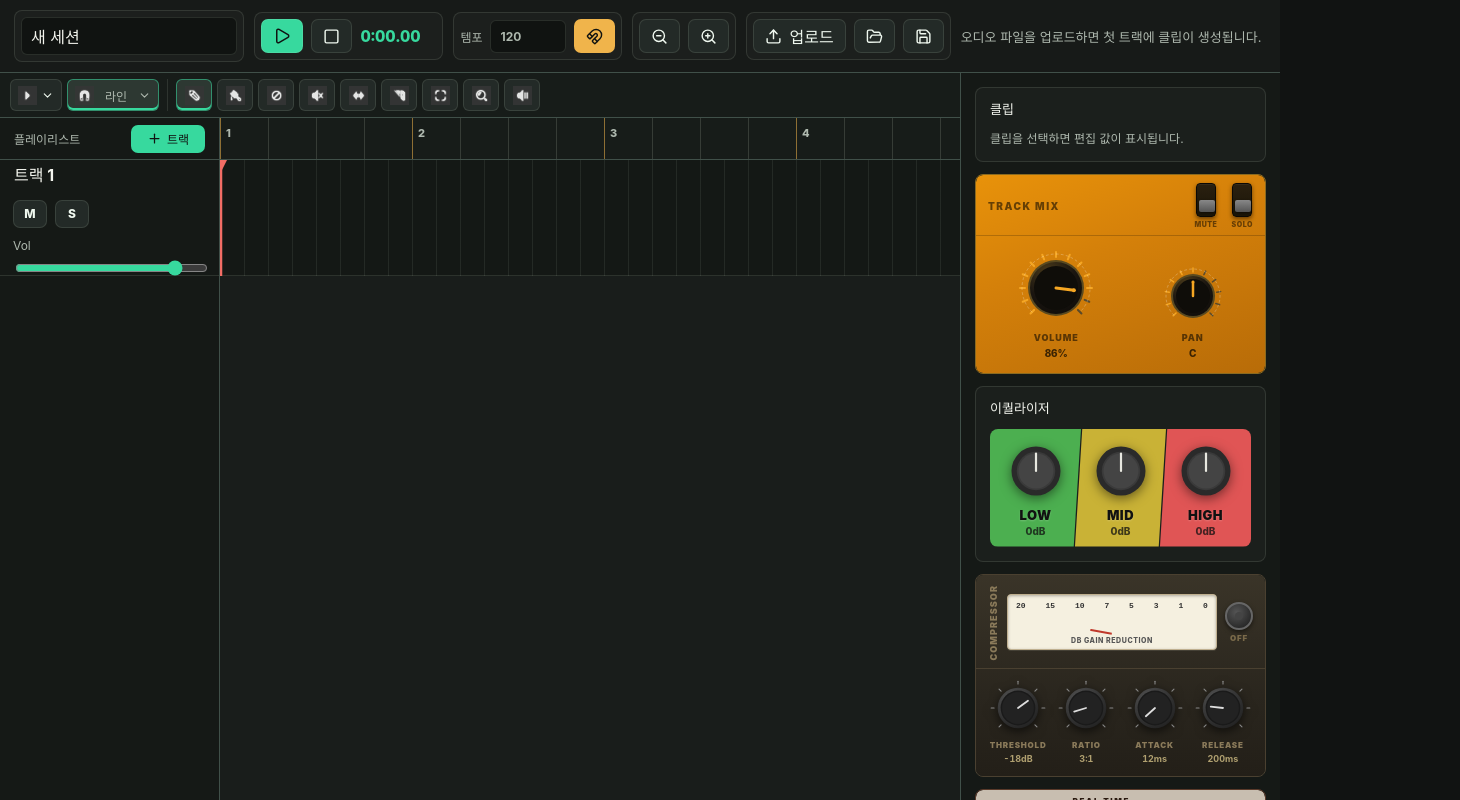
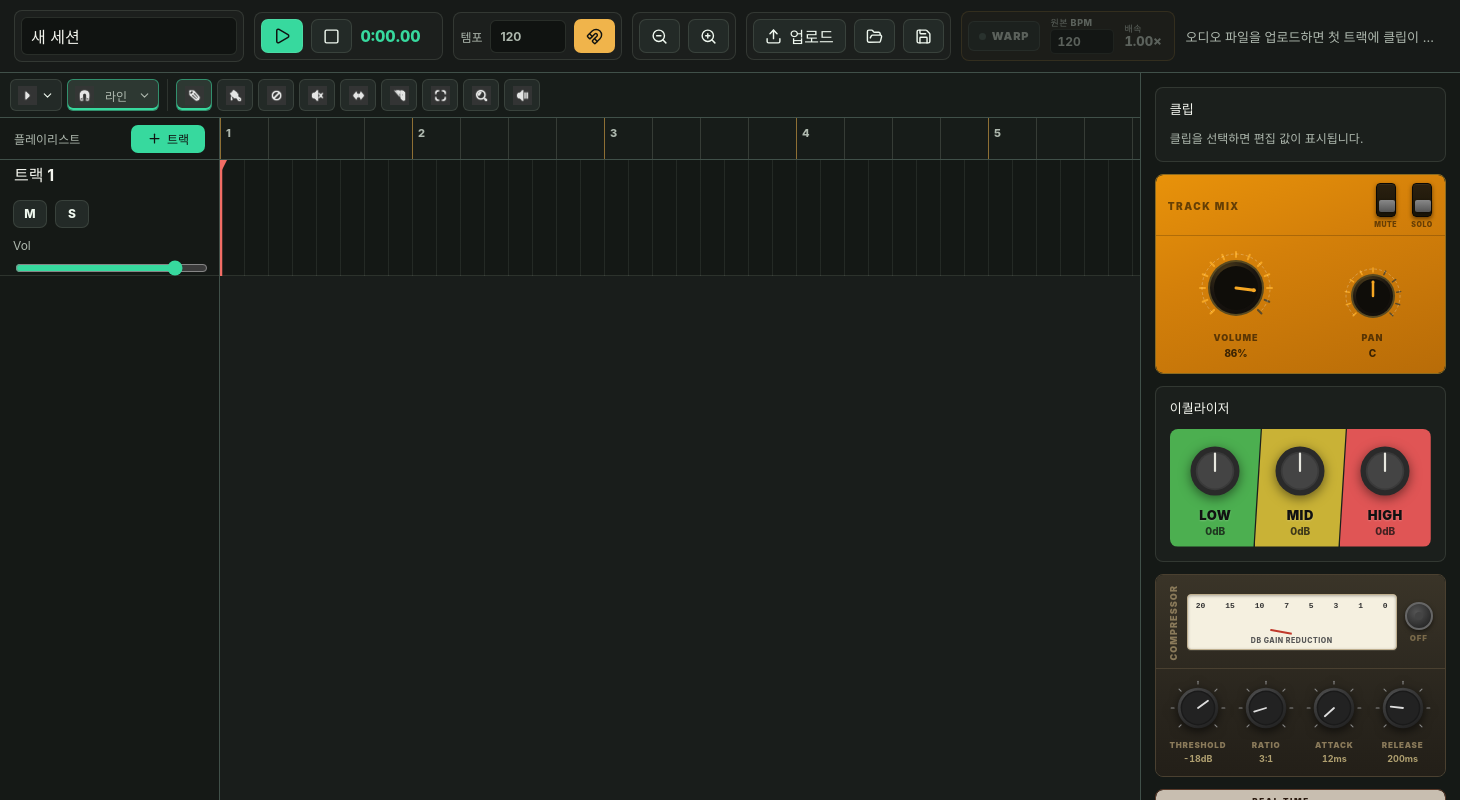
Before and after one commit to kimyounggaur/Accompany-Designer2nd, a React (Vite) app: page / in a window 1280 px wide. Shown: the whole page, 1460 px wide, since content can reach past the window. Built offline with nearby package versions, Linux system fonts and the light colour scheme.

Commit message:
Add Ableton-style Warp panel to transport header

```diff
--- a/src/components/TransportBar.tsx
+++ b/src/components/TransportBar.tsx
@@ -9,9 +9,9 @@ import {
   ZoomIn,
   ZoomOut,
 } from "lucide-react";
-import { useRef } from "react";
+import { useRef, useMemo } from "react";
 import { useDawStore } from "../store/useDawStore";
-import { formatTime } from "../utils/audioMath";
+import { formatTime, findClip, getClipPlaybackRate } from "../utils/audioMath";
 
 interface TransportBarProps {
   status: string;
@@ -42,6 +42,18 @@ export function TransportBar({
   const setSnapEnabled = useDawStore((state) => state.setSnapEnabled);
   const projectName = useDawStore((state) => state.name);
   const setProjectName = useDawStore((state) => state.setProjectName);
+  const tracks = useDawStore((state) => state.tracks);
+  const selectedClipId = useDawStore((state) => state.selectedClipId);
+  const updateClip = useDawStore((state) => state.updateClip);
+
+  const selectedClip = useMemo(
+    () => findClip(tracks, selectedClipId)?.clip,
+    [tracks, selectedClipId],
+  );
+  const playbackRate = selectedClip
+    ? getClipPlaybackRate(bpm, selectedClip)
+    : 1;
+  const warpOn = selectedClip?.stretchMode === "resample";
 
   return (
     <header className="transport">
@@ -156,6 +168,57 @@ export function TransportBar({
         </button>
       </div>
 
+      {/* ── Warp 패널 ── */}
+      <div className={`transport-group warp-group ${!selectedClip ? "warp-inactive" : ""}`}>
+        {/* WARP 토글 */}
+        <button
+          className={`warp-btn ${warpOn ? "on" : ""}`}
+          disabled={!selectedClip}
+          title={warpOn ? "Warp 끄기 (원본 속도 재생)" : "Warp 켜기 (BPM에 맞게 늘이기)"}
+          onClick={() =>
+            selectedClip &&
+            updateClip(selectedClip.id, {
+              stretchMode: warpOn ? "none" : "resample",
+            })
+          }
+        >
+          <span className="warp-led" />
+          WARP
+        </button>
+
+        {/* 원본 BPM */}
+        <label className="warp-field">
+          <span className="warp-label">원본 BPM</span>
+          <input
+            className="warp-input"
+            type="number"
+            min={20}
+            max={300}
+            step={0.1}
+            disabled={!selectedClip}
+            value={selectedClip?.sourceBpm ?? bpm}
+            onChange={(e) =>
+              selectedClip &&
+              updateClip(selectedClip.id, {
+                sourceBpm: Number(e.target.value) || bpm,
+              })
+            }
+          />
+        </label>
+
+        {/* 배속 표시 */}
+        <div className="warp-rate" title="현재 재생 배속">
+          <span className="warp-label">배속</span>
+          <span
+            className={`warp-rate-val ${
+              warpOn && Math.abs(playbackRate - 1) > 0.01 ? "warp-rate-active" : ""
+            }`}
+          >
+            {warpOn ? `${playbackRate.toFixed(2)}×` : "1.00×"}
+          </span>
+        </div>
+      </div>
+
       <p className="status-line">{status}</p>
     </header>
   );
--- a/src/styles.css
+++ b/src/styles.css
@@ -76,6 +76,115 @@ button {
 
 .session-name {
   width: min(260px, 18vw);
+}
+
+/* ── Warp Panel ─────────────────────────────────── */
+.warp-group {
+  gap: 10px;
+  border-color: rgba(240, 180, 75, 0.25);
+  background: rgba(240, 180, 75, 0.05);
+  transition: opacity 0.2s;
+}
+
+.warp-inactive {
+  opacity: 0.45;
+}
+
+.warp-btn {
+  display: inline-flex;
+  align-items: center;
+  gap: 6px;
+  height: 30px;
+  padding: 0 10px;
+  color: var(--text-muted);
+  border: 1px solid var(--line-soft);
+  border-radius: 6px;
+  background: var(--surface-2);
+  cursor: pointer;
+  font-size: 11px;
+  font-weight: 900;
+  letter-spacing: 0.08em;
+  text-transform: uppercase;
+  transition: color 0.15s, border-color 0.15s, background 0.15s;
+}
+
+.warp-btn:disabled {
+  cursor: default;
+}
+
+.warp-btn.on {
+  color: #101311;
+  border-color: var(--amber);
+  background: var(--amber);
+}
+
+.warp-led {
+  display: block;
+  width: 7px;
+  height: 7px;
+  border-radius: 50%;
+  background: var(--line);
+  transition: background 0.15s, box-shadow 0.15s;
+}
+
+.warp-btn.on .warp-led {
+  background: #101311;
+  box-shadow: 0 0 4px rgba(240, 180, 75, 0.8);
+}
+
+.warp-field {
+  display: flex;
+  flex-direction: column;
+  gap: 2px;
+}
+
+.warp-label {
+  color: var(--text-muted);
+  font-size: 9px;
+  font-weight: 800;
+  letter-spacing: 0.06em;
+  text-transform: uppercase;
+  line-height: 1;
+}
+
+.warp-input {
+  width: 64px;
+  color: var(--amber);
+  border: 1px solid var(--line-soft);
+  border-radius: 5px;
+  background: #101311;
+  padding: 4px 6px;
+  font-size: 12px;
+  font-weight: 700;
+  font-variant-numeric: tabular-nums;
+  outline: none;
+}
+
+.warp-input:focus {
+  border-color: var(--amber);
+}
+
+.warp-input:disabled {
+  color: var(--text-muted);
+}
+
+.warp-rate {
+  display: flex;
+  flex-direction: column;
+  gap: 2px;
+  min-width: 44px;
+}
+
+.warp-rate-val {
+  color: var(--text-muted);
+  font-size: 13px;
+  font-weight: 800;
+  font-variant-numeric: tabular-nums;
+  line-height: 1;
+}
+
+.warp-rate-active {
+  color: var(--amber);
 }
 
 .session-name input,
```
Also changed, not shown: assets/index.css, assets/index.js, 2 other files (tests, documents, lock files or other folders).
